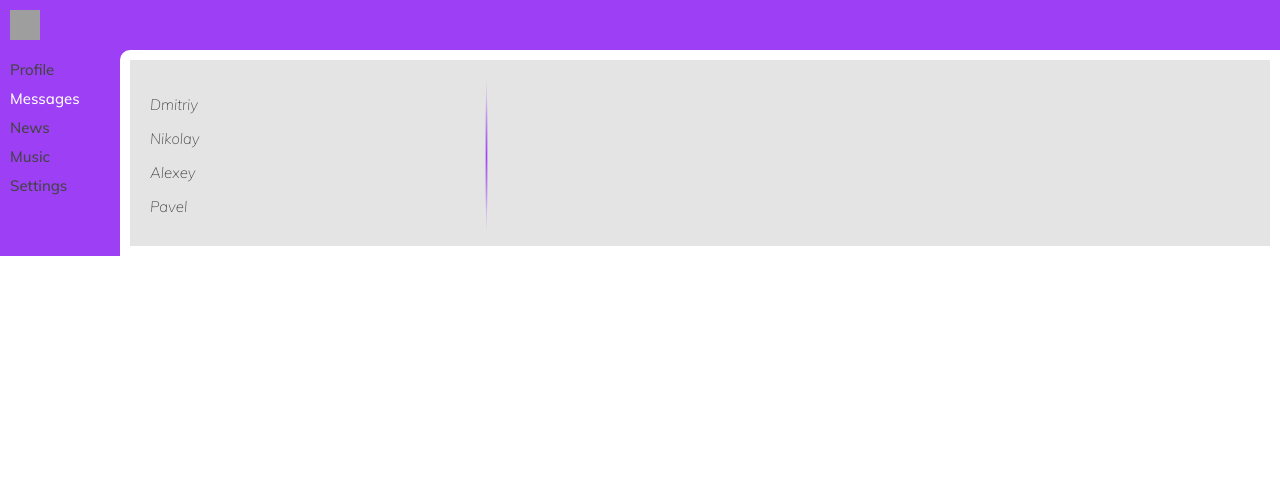
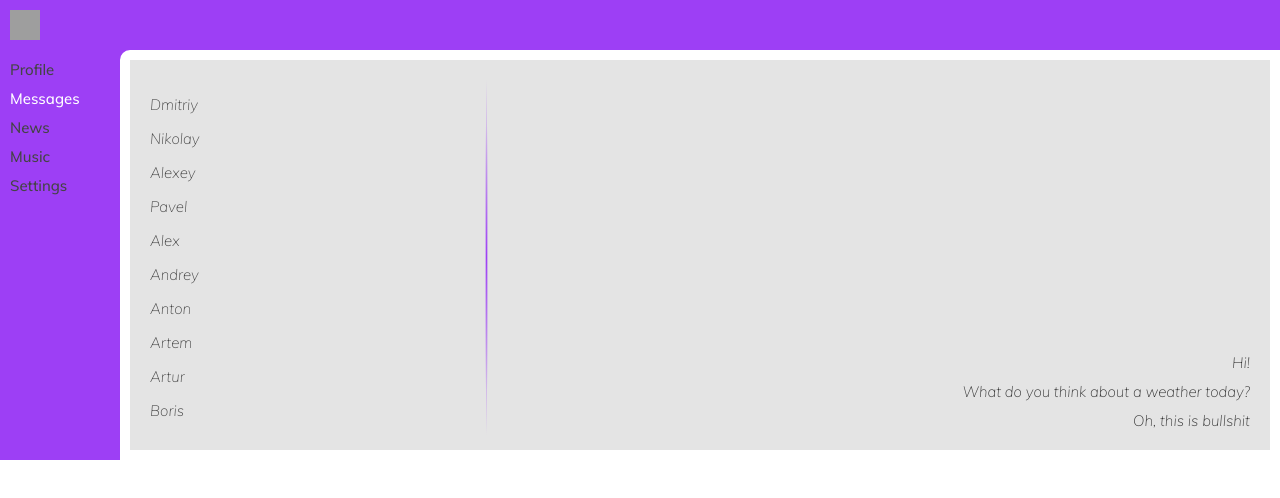
Before and after one commit to KoTuK2306/React-app, a React (Create React App) app: page /dialogs in a window 1280 px wide. Shown: the top 498 px of the page. Built offline with nearby package versions, Linux system fonts and the light colour scheme; grey boxes are pictures that could not be loaded.

Commit message:
Refactored messages page

```diff
--- a/src/components/Dialogs/Dialog/dialog.js
+++ /dev/null
@@ -1,12 +0,0 @@
-import React from 'react';
-import classes from './dialog.module.css';
-
-const Dialog = ({userName}) =>{
-    return(
-        <div className = {classes.dialog}>
-         {userName}
-        </div>
-    );
-}
-
-export default Dialog;
--- a/src/components/Dialogs/Dialog/dialog.module.css
+++ /dev/null
@@ -1,8 +0,0 @@
-.dialog{
-    margin: 15px 0 15px 0;
-    transition: all 0.5s ease-in;
-}
-
-.dialog:hover{
-    color: rgb(255, 93, 93)
-}
--- /dev/null
+++ b/src/components/Dialogs/Line/line.js
@@ -0,0 +1,13 @@
+import React from 'react';
+import classes from './line.module.css';
+
+const Line = () => {
+    return(
+        <div className = {classes.line}>
+            <span className={classes.lineItem1}></span>
+            <span className={classes.lineItem2}></span>
+        </div>
+    );
+}
+
+export default Line;
--- /dev/null
+++ b/src/components/Dialogs/Line/line.module.css
@@ -0,0 +1,23 @@
+
+.line{
+    height: 100%;
+}
+
+.lineItem1{
+    display:block;
+    border:none;
+    color:white;
+    height:50%;
+    width: 3px;
+    background:black;
+    background: radial-gradient(farthest-side at bottom, rgb(157, 63, 245), #f1db3600);
+}
+.lineItem2{
+    display:block;
+    border:none;
+    color:white;
+    height:50%;
+    width: 3px;
+    background:black;
+    background: radial-gradient(farthest-side at top, rgb(157, 63, 245), #f1db3600);
+}
--- a/src/components/Dialogs/Messages/Message/message.js
+++ /dev/null
@@ -1,12 +0,0 @@
-import React from 'react';
-import classes from './message.module.css';
-
-const Message = ({message}) =>{
-    return(
-        <div className = {classes.message}>
-            {message}
-        </div>
-    );
-}
-
-export default Message;
--- a/src/components/Dialogs/Messages/Message/message.module.css
+++ /dev/null
@@ -1,3 +0,0 @@
-.message{
-    margin: 5px 0 5px 0;
-}
--- a/src/components/Dialogs/Messages/messages.js
+++ /dev/null
@@ -1,15 +0,0 @@
-import React from 'react';
-import classes from './messages.module.css';
-import Message from './../Messages/Message/message';
-
-    const Messages = () =>{
-        return(
-            <div className = {classes.messages}>
-                <Message message = 'Hi!'/>
-                <Message message = 'What do you think about a weather today?'/>
-                <Message message = 'Oh, this is bullshit'/>
-            </div>
-        );
-    }
-
-    export  default Messages;
--- a/src/components/Dialogs/Messages/messages.module.css
+++ /dev/null
@@ -1,5 +0,0 @@
-.messages{
-    display: flex;
-    flex-direction: column;
-    align-items: flex-end;
-}
--- a/src/components/Dialogs/dialogs.js
+++ b/src/components/Dialogs/dialogs.js
@@ -1,8 +1,24 @@
 import React from 'react';
 import classes from './dialogs.module.css';
-import Dialog from './Dialog/dialog';
+import Line from './../Dialogs/Line/line';
 import { NavLink, BrowserRouter, Route } from 'react-router-dom';
-import Messages from './../Dialogs/Messages/messages'
+
+const Dialog = ({userName, id}) =>{
+    const path = '/dialogs/' + id;
+    return(
+            <div className = {classes.dialog}>
+                <NavLink className = {classes.dialogItem} to = {path} activeClassName = {classes.active2}>{userName}</NavLink>
+            </div>
+    );
+}
+
+const Message = ({message}) =>{
+    return(
+        <div className = {classes.message}>
+            {message}
+        </div>
+    );
+}
 
 const Dialogs = (props) =>{
     return(
@@ -11,22 +27,24 @@ const Dialogs = (props) =>{
             <div className = {classes.dialogs}>
                 <div className = {classes.dialogsItems}>
 
-                    <NavLink to = '/dialogs/1' activeClassName = {classes.active2}> <Dialog userName = 'Dmitriy'/> </NavLink>
-                    <NavLink to = '/dialogs/2' activeClassName = {classes.active2}> <Dialog userName = 'Nikolay'/> </NavLink>
-                    <NavLink to = '/dialogs/3' activeClassName = {classes.active2}> <Dialog userName = 'Alexey'/> </NavLink>
-                    <NavLink to = '/dialogs/4' activeClassName = {classes.active2}> <Dialog userName = 'Pavel'/> </NavLink>
+                    <Dialog userName = 'Dmitriy'id = '1'/>
+                    <Dialog userName = 'Nikolay'id = '2'/>
+                    <Dialog userName = 'Alexey'id = '3'/>
+                    <Dialog userName = 'Pavel'id = '4'/>
+                    <Dialog userName = 'Alex'id = '5'/>
+                    <Dialog userName = 'Andrey'id = '6'/>
+                    <Dialog userName = 'Anton'id = '7'/>
+                    <Dialog userName = 'Artem'id = '8'/>
+                    <Dialog userName = 'Artur'id = '9'/>
+                    <Dialog userName = 'Boris'id = '10'/>
 
                 </div>
-
-                <div className = {classes.line}>
-                    <span className={classes.sexy_line1}></span>
-                    <span className={classes.sexy_line2}></span>
-                </div>
-
+                <Line />
                 <div className = {classes.messages}>
 
-                <Route path = '/dialogs/1'component = {Messages}/>
-
+                    <Message message = 'Hi!'/>
+                    <Message message = 'What do you think about a weather today?'/>
+                    <Message message = 'Oh, this is bullshit'/>
 
                 </div>
 
--- a/src/components/Dialogs/dialogs.module.css
+++ b/src/components/Dialogs/dialogs.module.css
@@ -1,3 +1,12 @@
+.dialog{
+    margin: 15px 0 15px 0;
+    transition: all 0.5s ease-in;
+}
+
+.dialogItem:hover{
+    color: rgb(255, 93, 93)
+}
+
 .active2{
     color: rgb(255, 93, 93)
 }
@@ -12,6 +21,9 @@
     margin: 15px 0 15px 0;
 }
 
+.message{
+    margin: 5px 0 5px 0;
+}
 
 .messages{
     display: flex;
@@ -20,26 +32,3 @@
     justify-content: flex-end;
     margin-right: 20px;
 }
-
-.line{
-    height: 100%;
-}
-
-.sexy_line1{
-    display:block;
-    border:none;
-    color:white;
-    height:50%;
-    width: 3px;
-    background:black;
-    background: radial-gradient(farthest-side at bottom, rgb(157, 63, 245), #f1db3600);
-}
-.sexy_line2{
-    display:block;
-    border:none;
-    color:white;
-    height:50%;
-    width: 3px;
-    background:black;
-    background: radial-gradient(farthest-side at top, rgb(157, 63, 245), #f1db3600);
-}
```
